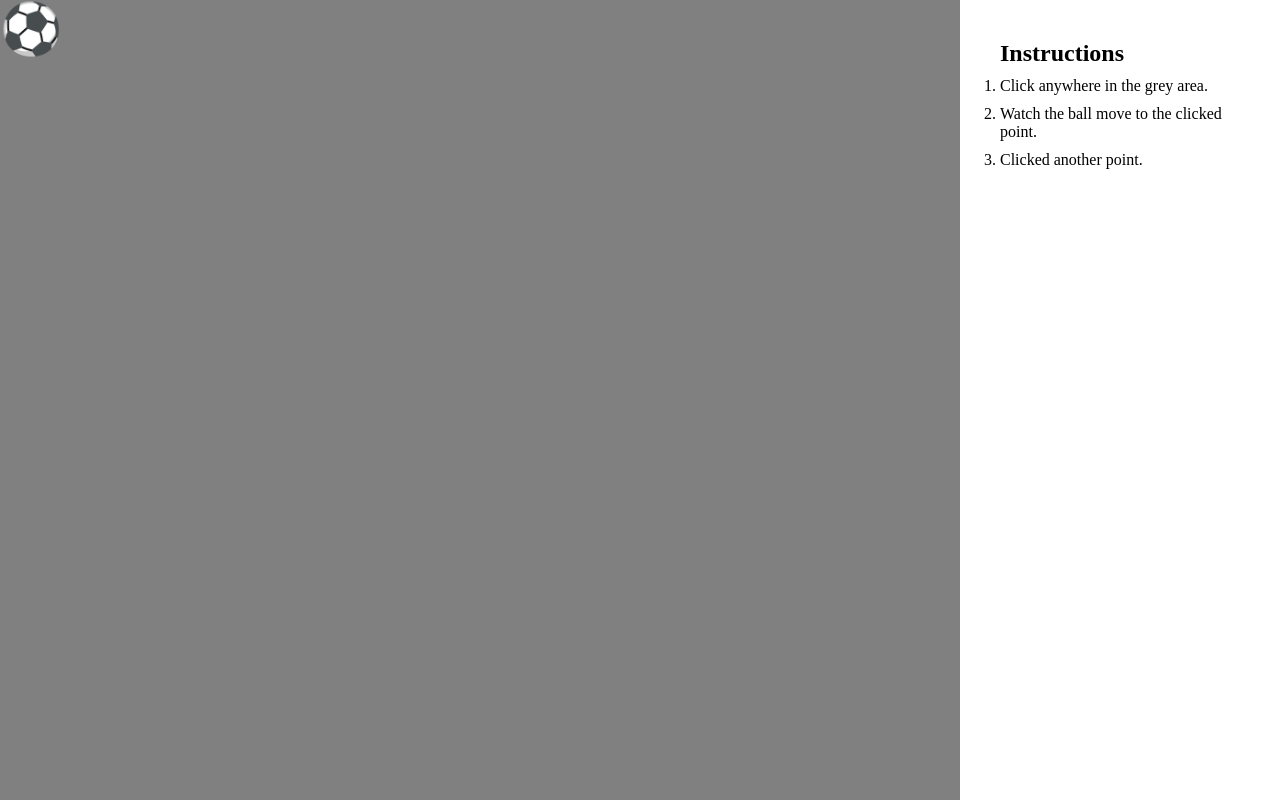
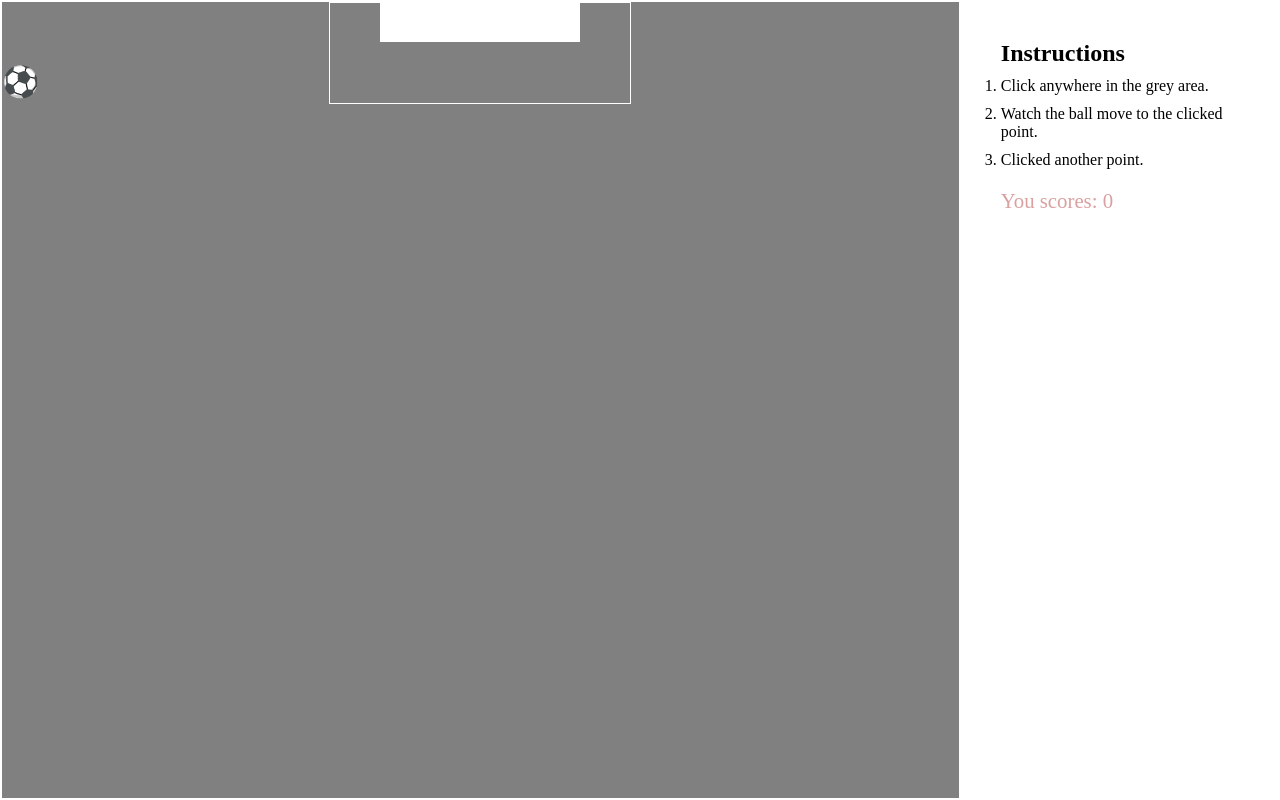
Before and after one commit to OryemaStephen/ball-game, a plain HTML site: page index.html in a window 1280 px wide. Drawn offline with Linux system fonts and the light colour scheme.

Commit message:
Added more features

```diff
--- a/app.js
+++ b/app.js
@@ -1,6 +1,11 @@
 //Access ball and its container
 const ballArea = document.getElementById('ball-area');
 const ball = document.getElementById('ball');
+const goalPost = document.getElementById('post');
+const displayGoal = document.getElementById('goal');
+
+let count = 0;
+displayGoal.innerText =`You scores: ${count}`;
 
 //Add click event to move the ball
 ballArea.addEventListener('click', (event)=>{
@@ -10,7 +15,7 @@ ballArea.addEventListener('click', (event)=>{
 
     //Add animation style
     const styling = [
-        { transform:`translate(${x-35}px,${y-35}px)`}
+        { transform:`translate(${x-20}px,${y-75}px)`}
     ];
 
     //Add animation duration
@@ -20,6 +25,18 @@ ballArea.addEventListener('click', (event)=>{
 
     //Apply animation to the ball to move to clicked point
     ball.animate(styling, timing).onfinish=()=>{
-        ball.style.transform = `translate(${x-35}px,${y-35}px)`;
+        ball.style.transform = `translate(${x-20}px,${y-75}px)`;
     };
+
+    const postArea = goalPost.getBoundingClientRect();
+
+    if(
+        x >= postArea.left &&
+        x <= postArea.right &&
+        y >= postArea.top &&
+        y <= postArea.bottom
+    ){
+        count++;
+        displayGoal.innerText =`You scores: ${count}`;
+    }
 })
--- a/index.html
+++ b/index.html
@@ -9,6 +9,8 @@
 <body>
     <div id="container">
         <div id="ball-area">
+            <div id="post"></div>
+            <div id="post1"></div>
             <div id="ball">⚽</div>
         </div>
         <div id="instruction">
@@ -18,6 +20,7 @@
                 <li>Watch the ball move to the clicked point.</li>
                 <li>Clicked another point.</li>
             </ol>
+            <p id="goal"></p>
         </div>
     </div>
 
--- a/style.css
+++ b/style.css
@@ -16,6 +16,7 @@ body{
 
 #ball-area{
     background-color: grey;
+    border: 2px solid #fff;
     width: 80%;
     cursor: pointer;
 }
@@ -23,8 +24,8 @@ body{
 #ball{
     color: antiquewhite;
     position: absolute;
-    font-size: 50px;
-    animation-duration: 2000ms;
+    font-size: 30px;
+    z-index: 999;
 }
 
 #instruction{
@@ -36,3 +37,27 @@ body{
 ol > li{
     padding-top: 10px;
 }
+
+#post{
+    width: 200px;
+    height: 40px;
+    background-color: #fff;
+    z-index: 2;
+    position: relative;
+    margin: auto;
+}
+
+#post1{
+    width: 300px;
+    height: 100px;
+    background-color: grey;
+    border: 1px solid #fff;
+    position: relative;
+    margin:-40px auto;
+}
+
+#goal{
+    font-size: 1.3em;
+    color: rgb(218, 160, 160);
+    margin-top: 20px;
+}
```
